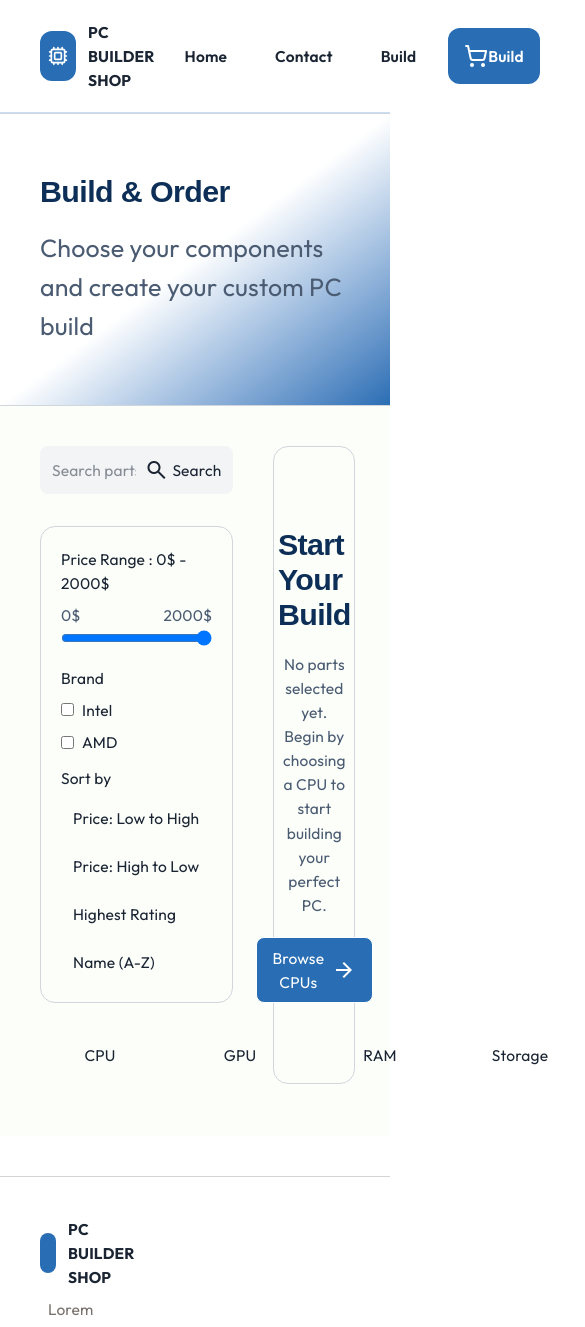
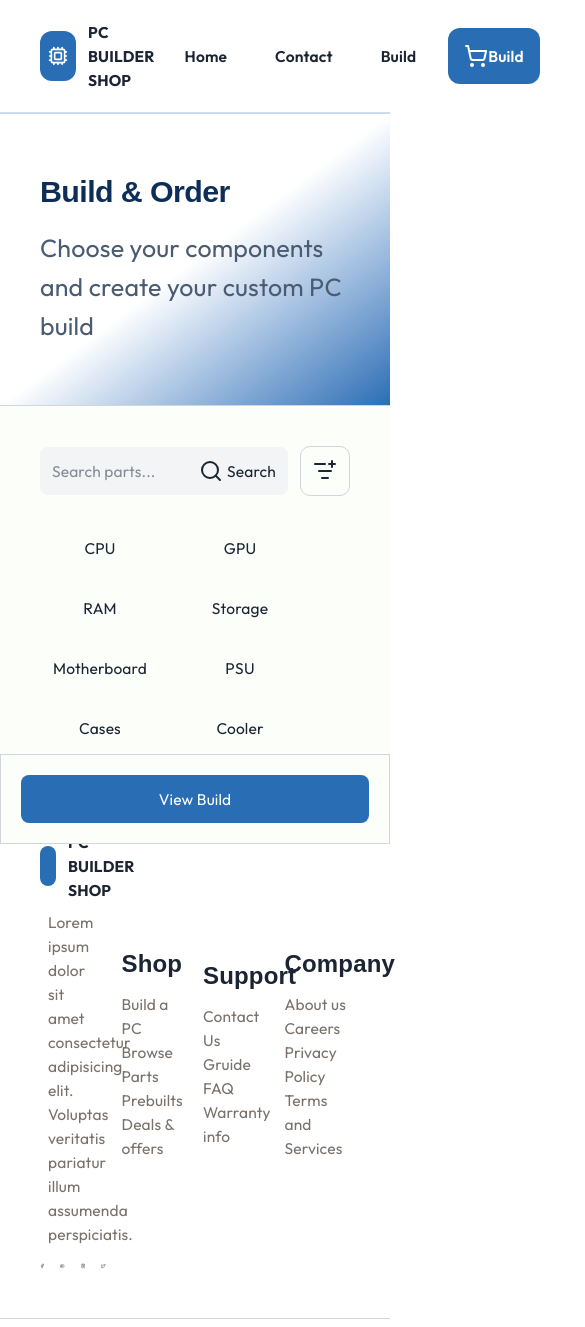
Before and after one commit to sophea-kong/Computer_Shop_website, a React (Vite) app: page / in a window 390 px wide. Shown: the top 1327 px of the page, 585 px wide, since content can reach past the window. Built offline with nearby package versions, Linux system fonts and the light colour scheme.

Commit message:
responsive

```diff
--- a/src/pages/Build.jsx
+++ b/src/pages/Build.jsx
@@ -3,6 +3,7 @@ import Card  from '../components/ProductCard'
 import '../styles.css'
 import Navbar from '../components/NavBar'
 import Footer from '../components/Footer'
+import { ListFilterPlus, X, Minus, MoveRight, ShoppingCart, Search as SearchIcon, FileChartColumn, Star } from 'lucide-react'
 
 import { CPUS, GPUS, RAMS, STORAGES, MOTHERBOARDS, PSUS, COOLERS, CASES } from '../assets/data/productsdata'
 
@@ -29,6 +30,9 @@ const INITIAL_SELECTED_BUILD = {
 };
 
 export default function Build() {
+    const [isMobileFilterOpen, setIsMobileFilterOpen] = useState(false);
+    const [isMobileBuildOpen, setIsMobileBuildOpen] = useState(false);
+
     const [priceRange, setPriceRange] = useState(2000);
     const [brand, setBrand] = useState([]);
     const [searchQuery, setSearchQuery] = useState("");
@@ -99,6 +103,22 @@ export default function Build() {
         return count;
     }
 
+    function handleCloseOverlay() {
+        setIsMobileFilterOpen(false);
+    }
+
+    function handleOpenOverlay() {
+        setIsMobileFilterOpen(true);
+    }
+
+    function handleOpenMobileBuild() {
+        setIsMobileBuildOpen(true);
+    }
+
+    function handleCloseMobileBuild() {
+        setIsMobileBuildOpen(false);
+    }
+
     // make changes here for the header This is where you add the selected part to your cart INITIAL_SELECTED_BUILD
     function addToCart() {
         alert("Build added to cart!");
@@ -117,7 +137,7 @@ export default function Build() {
         )
     }
 
-    function Search() {
+    function SearchBar() {
         return (
             <search className="bg-gray-100 rounded-lg p-3">
                 <form
@@ -133,7 +153,7 @@ export default function Build() {
                         onChange={(event) => setSearchQuery(event.target.value)}
                     />
                     <button type="submit" className="flex items-center gap-1">
-                        <span className="material-symbols-outlined text-[20px]">search</span>
+                        <SearchIcon  />
                         Search
                     </button>
                 </form>
@@ -141,7 +161,7 @@ export default function Build() {
         )
     }
 
-    function FilterAndCategory() {
+    function Filter() {
         return (
             <div className="flex flex-col border-1 border-gray-300 rounded-[15px] p-5 gap-3">
                 {/* price range slider */}
@@ -208,10 +228,24 @@ export default function Build() {
         return (
         <div className="flex flex-col gap-8">
             {/* search parts */}
-            <Search />
+            <div className="flex items-center gap-3">
+            <div className="flex-1">
+                <SearchBar />
+            </div>
+            <button
+                type="button"
+                className="lg:hidden border-1 border-gray-300 p-3 rounded-[10px]"
+                onClick={handleOpenOverlay}
+                aria-label="Open filters"
+            >
+                <ListFilterPlus />
+            </button>
+            </div>
 
-            {/* filter and the selected category*/}
-            <FilterAndCategory />
+            {/* filter*/}
+            <div className="hidden lg:block">
+                <Filter />
+            </div>
         </div>
         )
     }
@@ -219,7 +253,7 @@ export default function Build() {
     function CategorySelecion() {
         return (
         <nav>
-            <ul className="flex gap-5">
+            <ul className="flex gap-5 flex-wrap">
                 <li><button className={getCategoryButtonClass("CPU")} onClick={() => setSelectedCategory("CPU")}>CPU</button></li>
                 <li><button className={getCategoryButtonClass("GPU")} onClick={() => setSelectedCategory("GPU")}>GPU</button></li>
                 <li><button className={getCategoryButtonClass("RAM")} onClick={() => setSelectedCategory("RAM")}>RAM</button></li>
@@ -236,7 +270,7 @@ export default function Build() {
 
     function FilterAndBuild() {
         return (
-        <div className="grid grid-cols-3 gap-10 p-10 bg-[#fbfef9]">
+        <div className="flex flex-col lg:grid lg:grid-cols-3 gap-10 p-10 bg-[#fbfef9]">
             <div className="col-span-2 gap-8 flex flex-col">
                 {/* Search parts and Price Range grid and the component selection */}
                 <SearchAndFilter />
@@ -246,14 +280,28 @@ export default function Build() {
             </div>
 
             {/* Start your build */}
-            <StartYourBuild />
+            <div className="hidden lg:block">
+                <StartYourBuild />
+            </div>
+
+            <div className="lg:hidden fixed bottom-0 left-0 right-0 p-5 bg-[#fbfef9] border-1 border-gray-300">
+                <button className="w-full py-3 bg-[#296eb4] !text-white rounded-lg gap-2"
+                    onClick={handleOpenMobileBuild}>
+                    View Build
+                </button>
+            </div>
         </div>
         )
     }
 
-    function StartYourBuild() {
+    function StartYourBuild({ mobile = false }) {
+        const wrapperClass = mobile ? "h-full" : "col-span-1 h-[650px]";
+        const selectedContainerClass = mobile
+            ? "max-h-[70vh] overflow-y-auto border-1 border-gray-300 rounded-[15px] p-5"
+            : "h-full overflow-y-auto border-1 border-gray-300 rounded-[15px] p-5";
+
         return (
-        <div className="col-span-1 h-[650px]">
+        <div className={wrapperClass}>
             {/* hide if the user has selected at least one component */}
             {selectedComponentsCount === 0 && (
                 <div className="flex flex-col gap-5 items-center justify-center border-1 border-gray-300 rounded-[15px] px-10 py-20">
@@ -265,16 +313,14 @@ export default function Build() {
                     <button className="flex py-2 px-4 border-1 bg-[#296eb4] !text-white rounded-lg gap-2 items-center"
                         onClick={() => setSelectedCategory("CPU")}>
                         Browse CPUs
-                        <span className="material-symbols-outlined !text-white">
-                            arrow_forward
-                        </span>
+                        <MoveRight className="!text-white" />
                     </button>
                 </div>
             )}
 
             {/* show the selected components */}
             {selectedComponentsCount > 0 && (
-                <div className="h-full overflow-y-auto border-1 border-gray-300 rounded-[15px] p-5">
+                <div className={selectedContainerClass}>
                     <h1>Selected Components</h1>
                     {BUILD_CATEGORIES.map((category) =>
                         renderSelectedComponentCard({
@@ -288,9 +334,7 @@ export default function Build() {
                         <div>
                             <button className="w-full flex items-center justify-center py-3 bg-[#296eb4] !text-white rounded-lg mt-5 gap-2"
                                 onClick={addToCart}>
-                                <span className="material-symbols-outlined !text-white">
-                                    shopping_cart
-                                </span>
+                                <ShoppingCart className="!text-white" />
                                 Add Build to Cart
                             </button>
                         </div>
@@ -304,7 +348,7 @@ export default function Build() {
 
     function Products() {
         return (
-        <div className="mb-10">
+        <div>
             {selectedCategory === "CPU" && (
                 cardRenderer("CPU", inStockCpu, priceRange, brand, handleAddToBuild, selectedBuild, sortBy, searchQuery)
             )}
@@ -333,6 +377,115 @@ export default function Build() {
         )
     }
 
+    // ------------------------------
+    // mobile jsx components
+    // -----------------------------
+
+
+    function MobileBuildSheet() {
+        return (
+            <div
+                className={`lg:hidden fixed inset-0 z-50 bg-black/50 ${
+                    isMobileBuildOpen ? "block" : "hidden"
+                }`}
+                onClick={handleCloseMobileBuild}
+            >
+                <div
+                    className="absolute bottom-0 left-0 right-0 bg-[#fbfef9] rounded-t-2xl p-4"
+                    onClick={(event) => event.stopPropagation()}
+                >
+                    <div className="flex items-center justify-between mb-3">
+                        <h2 className="font-bold text-lg">Your Build</h2>
+                        <button className="focus:outline-none cursor-pointer" onClick={handleCloseMobileBuild}>
+                            <X size={20} />
+                        </button>
+                    </div>
+
+                    <StartYourBuild mobile />
+                </div>
+            </div>
+        );
+    }
+
+    function MobileFilter() {
+        return (
+            <div
+                className={`fixed inset-0 bg-black/50 ${
+                    isMobileFilterOpen ? "block" : "hidden"
+                }`}
+                onClick={handleCloseOverlay}
+            >
+                <div
+                    className="flex flex-col border-1 border-gray-300 p-5 gap-3 w-2/3 bg-[#fbfef9] h-full"
+                    onClick={(e) => e.stopPropagation()}
+                >
+                    {/* close btn */}
+                    <button className="self-end focus:outline-none cursor-pointer"
+                        onClick={handleCloseOverlay}
+                    >
+                        <X />
+                    </button>
+                    {/* price range slider */}
+                    <div className="flex flex-col gap-2">
+                        <p>Price Range : 0$ - {priceRange}$</p>
+                        <div>
+                            <div className="flex flex-row justify-between !text-[var(--text-muted)]">
+                                <p>0$</p>
+                                <p>2000$</p>
+                            </div>
+                            <input type="range" min="0" max="2000"
+                                className="w-full"
+                                value={priceRange}
+                                onChange={(event) => setPriceRange(event.target.value)}
+                            />
+                        </div>
+                    </div>
+
+                    {/* brand */}
+                    <div className="flex flex-col gap-2">
+                        <p>Brand</p>
+                        <label className="flex items-center gap-2">
+                            <input
+                                type="checkbox"
+                                name="intel"
+                                value="intel"
+                                checked={brand.includes("intel")}
+                                onChange={(event) => handleBrandChange("intel", event.target.checked)}
+                            />
+                            Intel
+                        </label>
+                        <label className="flex items-center gap-2">
+                            <input
+                                type="checkbox"
+                                name="amd"
+                                value="amd"
+                                checked={brand.includes("amd")}
+                                onChange={(event) => handleBrandChange("amd", event.target.checked)}
+                            />
+                            AMD
+                        </label>
+
+                        {/* <p>brand you choose : {brand.join(", ")}</p> */}
+                    </div>
+
+                    {/* sort by */}
+                    <div className="flex flex-col gap-2">
+                        <p>Sort by</p>
+                        <nav>
+                            <ul className="flex flex-col gap-2">
+                                <li><button className={getSortByButtonClass("price-low-to-high")} onClick={() => setSortBy("price-low-to-high")}>Price: Low to High</button></li>
+                                <li><button className={getSortByButtonClass("price-high-to-low")} onClick={() => setSortBy("price-high-to-low")}>Price: High to Low</button></li>
+                                <li><button className={getSortByButtonClass("highest-rating")} onClick={() => setSortBy("highest-rating")}>Highest Rating</button></li>
+                                <li><button className={getSortByButtonClass("name-az")} onClick={() => setSortBy("name-az")}>Name (A-Z)</button></li>
+                            </ul>
+                            {/* <p>sort selected: {sortBy}</p> */}
+                        </nav>
+                    </div>
+                </div>
+            </div>
+        )
+    }
+
     return (
     <>
         <Navbar></Navbar>
@@ -342,6 +495,9 @@ export default function Build() {
 
         {/* Body */}
         <FilterAndBuild />
+
+        <MobileFilter />
+        <MobileBuildSheet />
 
         {/* card for different components and the price and the add to build button */}
         <Products />
@@ -394,7 +550,7 @@ function cardRenderer(category, inStockComponents, priceRange, brand, onAddToBui
     return (
         <div className="w-full px-10">
             <h1 className="mb-6">{category}</h1>
-            <div className="flex gap-10">
+            <div className="flex flex-wrap gap-6 mb-10 justify-center md:justify-start items-center">
                 {sortedComponents.map((component, index) => (
                     <Card
                         key={index}
@@ -428,7 +584,7 @@ function renderSelectedComponentCard({ category, component, onBrowseCategory, on
                         className="flex items-center gap-2 py-2 px-3 border-1 bg-[#296eb4] !text-white rounded-lg"
                     >
                         Add {category}
-                        <span className="material-symbols-outlined !text-white">arrow_forward</span>
+                        <MoveRight className="!text-white" />
                     </button>
                 </div>
             </div>
@@ -445,8 +601,12 @@ function renderSelectedComponentCard({ category, component, onBrowseCategory, on
             </div>
 
             <div className="ml-auto">
-                <button onClick={() => onRemove(category)} className="hover:bg-gray-200 rounded-full p-2 w-10 h-10 flex items-center justify-center">
-                    <span className="material-symbols-outlined">remove</span>
+                <button onClick={(e) => {
+                    onRemove(category);
+                    e.stopPropagation()}}
+                    className="hover:bg-gray-200 rounded-full p-2 w-10 h-10 flex items-center justify-center"
+                >
+                    <Minus />
                 </button>
             </div>
         </div>
```
